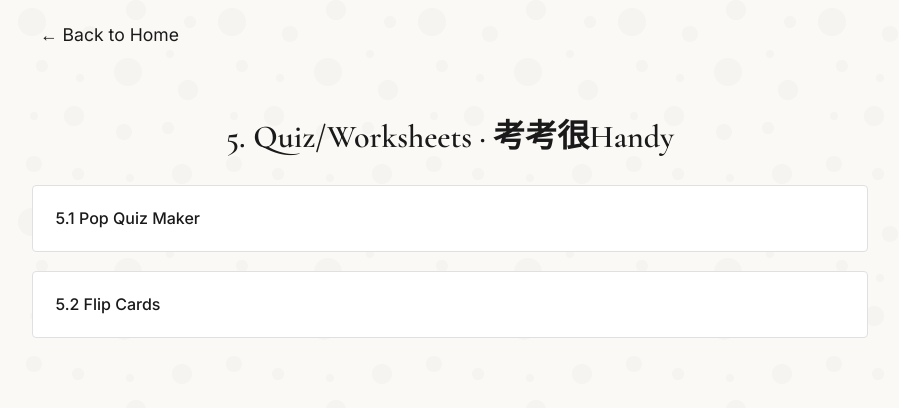
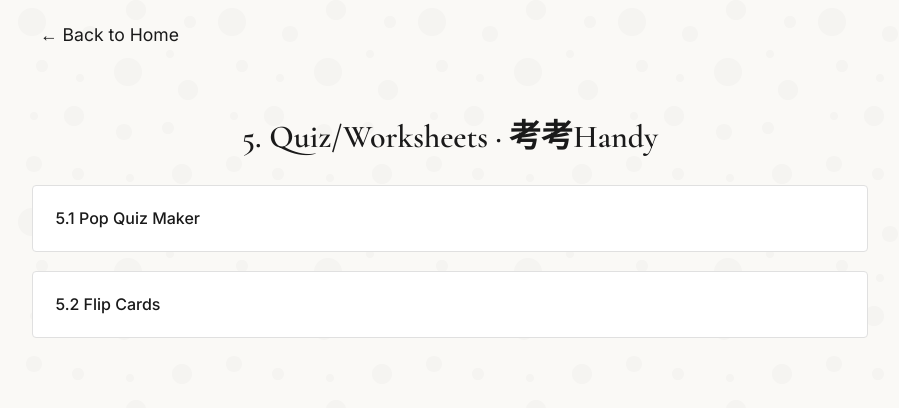
Before and after one commit to DuCJ-creator/shirley-secret-tools, a plain HTML site: page quiz-worksheets/index.html in a window 1280 px wide. Shown: the whole page, without its empty margins (190-1089 px from the left). Drawn offline with nearby package versions, Linux system fonts and the light colour scheme.

Commit message:
Update index.html

```diff
--- a/quiz-worksheets/index.html
+++ b/quiz-worksheets/index.html
@@ -29,7 +29,7 @@
 </head>
 <body>
   <header><a href="../" class="back">← Back to Home</a></header>
-  <h1 class="title">5. Quiz/Worksheets · 考考很Handy</h1>
+  <h1 class="title">5. Quiz/Worksheets · 考考Handy</h1>
   <div class="tools">
     <div class="item"><a href="https://ducj-creator.github.io/Shirley%20Pop%20Quiz%20Maker.html">5.1 Pop Quiz Maker</a></div>
     <div class="item"><a href="https://ducj-creator.github.io/Shirley%20Flip%20Card.html">5.2 Flip Cards</a></div>
```
